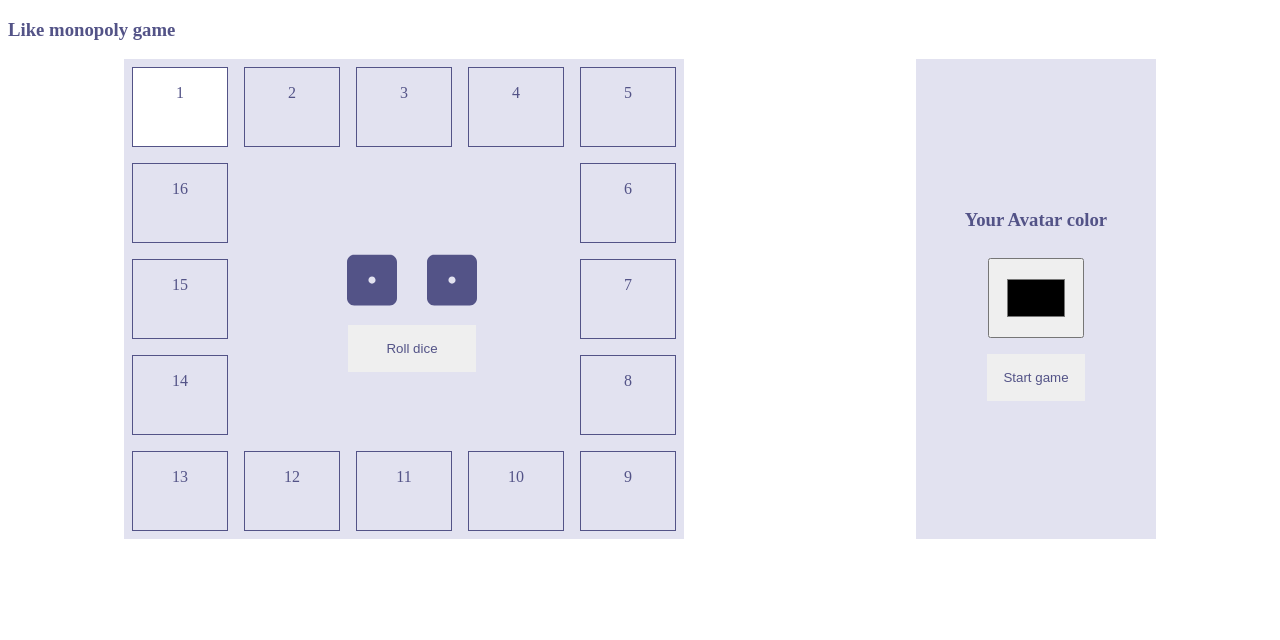
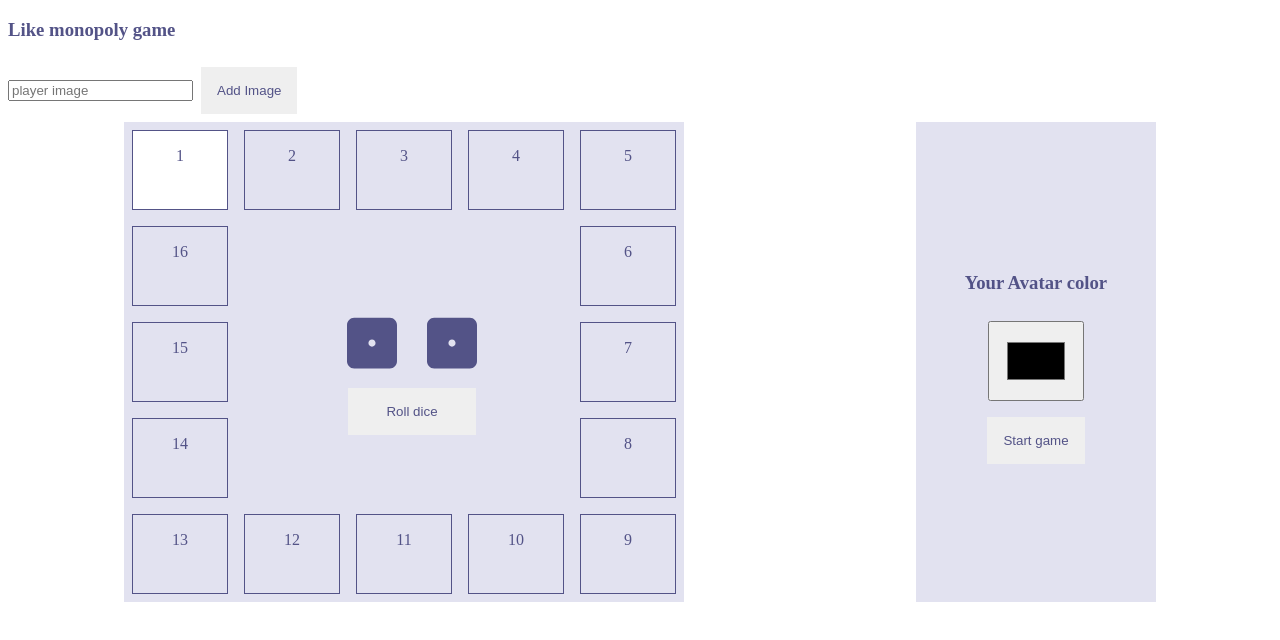
Before and after one commit to KlimaGi/2-game, a React (Create React App) app: page / in a window 1280 px wide. Shown: the top 640 px of the page. Built offline with nearby package versions, Linux system fonts and the light colour scheme.

Commit message:
feat: add context, index page

```diff
--- a/package.json
+++ b/package.json
@@ -8,6 +8,7 @@
     "@testing-library/user-event": "^13.2.1",
     "react": "^18.2.0",
     "react-dom": "^18.2.0",
+    "react-router-dom": "^6.4.2",
     "react-scripts": "5.0.1",
     "web-vitals": "^2.1.0"
   },
--- a/src/App.js
+++ b/src/App.js
@@ -1,10 +1,14 @@
 import React, { useEffect, useState } from 'react';
-import './styles.css'
+import { BrowserRouter, Routes, Route } from 'react-router-dom';
+import './styles.css';
+import IndexPage from './pages/index-page';
+import GamePage from './pages/game-page';
+import MainContext from './context/main-context';
 import Container from './components/container';
 import SideBar from './components/side-bar';
 
 function App() {
-  const items = [
+  const gameMap = [
     {
       xy: '1', color: '',
     }, {
@@ -62,6 +66,7 @@ function App() {
   const [avatarLocation, setAvatarLocation] = useState('1');
   const [steps, setSteps] = useState(0);
   const [color, setColor] = useState('#ffffff');
+  const [playerImage, setPlayerImage] = useState('');
 
   const changeLocation = () => {
     let number = Number(avatarLocation) + steps;
@@ -79,7 +84,7 @@ function App() {
   }, [steps]);
 
   useEffect(() => {
-    let arr = items.map(item => item);
+    let arr = gameMap.map(item => item);
     setBoxes(arr)
   }, []);
 
@@ -91,9 +96,24 @@ function App() {
     setBoxes(boxesUpdate);
   }
 
+  const contextValue = {
+    gameMap,
+    avatarLocation,
+    setAvatarLocation,
+    playerImage,
+    setPlayerImage
+  }
+
   return (
-    <>
+    <MainContext.Provider value={contextValue}>
       <h3>Like monopoly game</h3>
+      <BrowserRouter>
+        <Routes>
+
+          <Route path='/' element={<IndexPage />} />
+          <Route path='/game' element={<GamePage />} />
+        </Routes>
+
         <div className="main d-flex">
           <Container
             boxes={boxes}
@@ -106,7 +126,8 @@ function App() {
             avatarColor={avatarColor}
           />
         </div>
-    </>
+      </BrowserRouter>
+    </MainContext.Provider>
   );
 }
 
--- a/src/components/container.jsx
+++ b/src/components/container.jsx
@@ -3,7 +3,6 @@ import ContainerItem from './container-item';
 import RollDice from './roll-dice';
 
 const Container = ({ boxes, avatarLocation, setSteps, color }) => {
-
 
   return (
     <div className='main-block'>
--- /dev/null
+++ b/src/context/main-context.js
@@ -0,0 +1,5 @@
+import { createContext } from "react";
+
+const MainContext = createContext();
+
+export default MainContext;
--- /dev/null
+++ b/src/pages/game-page.jsx
@@ -0,0 +1,11 @@
+import React from 'react'
+
+const GamePage = () => {
+  return (
+    <div>
+
+    </div>
+  )
+}
+
+export default GamePage;
--- /dev/null
+++ b/src/pages/index-page.jsx
@@ -0,0 +1,31 @@
+import React, { useContext, useRef } from 'react';
+import MainContext from '../context/main-context';
+
+
+const IndexPage = () => {
+  const inpRef = useRef();
+  const { setPlayerImage } = useContext(MainContext);
+
+  function updatePhoto() {
+    const photoValue = inpRef.current.value;
+    if (photoValue.length > 0 && photoValue.includes('http')) {
+      setPlayerImage(photoValue);
+    }
+  }
+
+  return (
+    <div>
+      <input
+        type='text'
+        placeholder='player image'
+        className='input'
+        ref={inpRef} />
+      <button
+        className='button'
+      >Add Image
+      </button>
+    </div>
+  )
+}
+
+export default IndexPage;
```
Also changed, not shown: 1 other file (tests, documents, lock files or other folders). Lines whose indentation alone changed are shown as unchanged.
